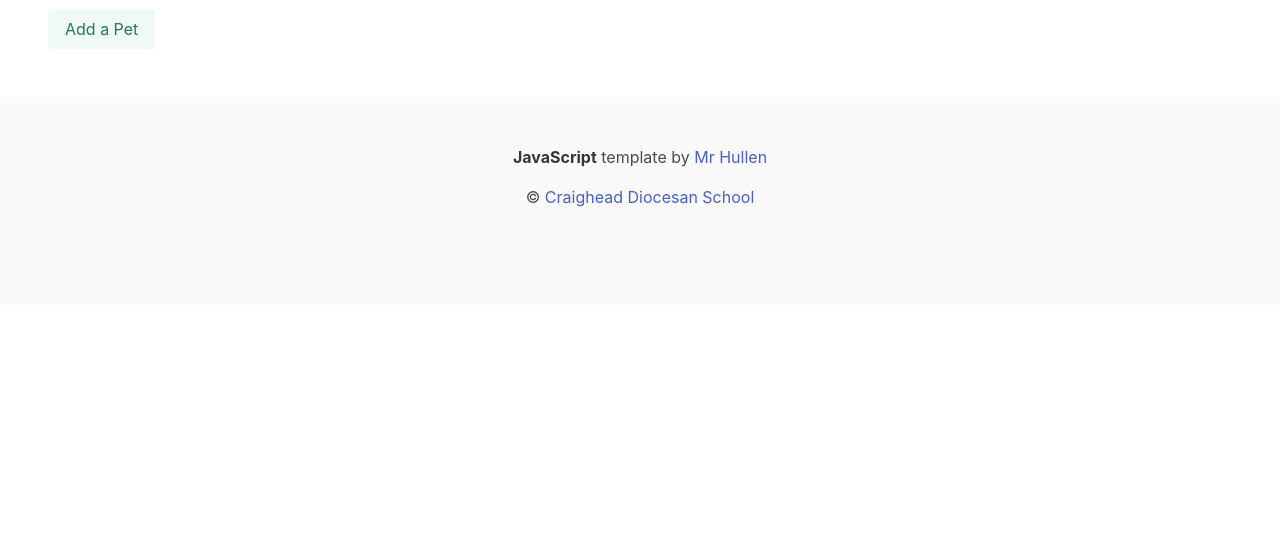
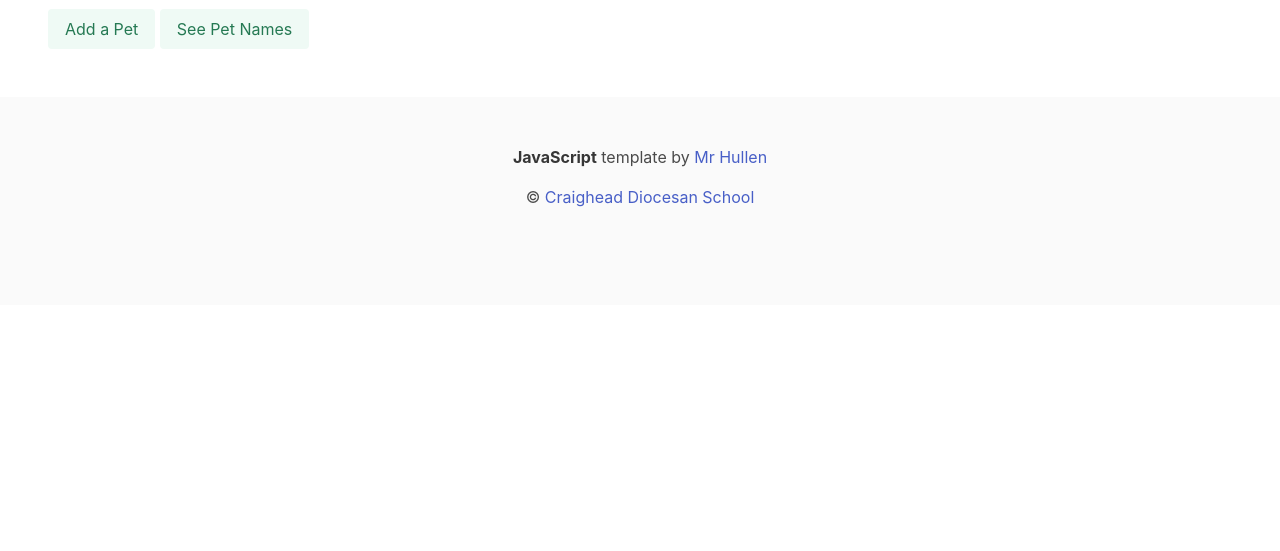
Before and after one commit to craighead-diocesan-school/practice-pet-register-sophiep07, a plain HTML site: page index.html in a window 1280 px wide. Shown: the part 249-800 px from the top of the page. Drawn offline with nearby package versions, Linux system fonts and the light colour scheme.

Commit message:
added a new function and button that shows the names in the arrray

```diff
--- a/index.html
+++ b/index.html
@@ -21,6 +21,7 @@
     <main class="section">
       <h2 class="subtitle"> JavaScript </h2>
       <button class="button is-light is-success" onclick="addPet()"> Add a Pet </button>
+      <button class="button is-light is-success" onclick="showName()"> See Pet Names </button>
     </main>
 
     <footer class="footer">
--- a/script.js
+++ b/script.js
@@ -1,5 +1,10 @@
 let petName = ["Buddy", "Bear", "Daisy", "Coco", "Duke"]
 //the array contains the names of the pets
+
+function showName() {
+  alert(petName)
+  //outputs the array of pet names for the user
+}
 
 function addPet() {
   let newPetName = prompt("Add a new pet: What is the name of the pet?")
```
